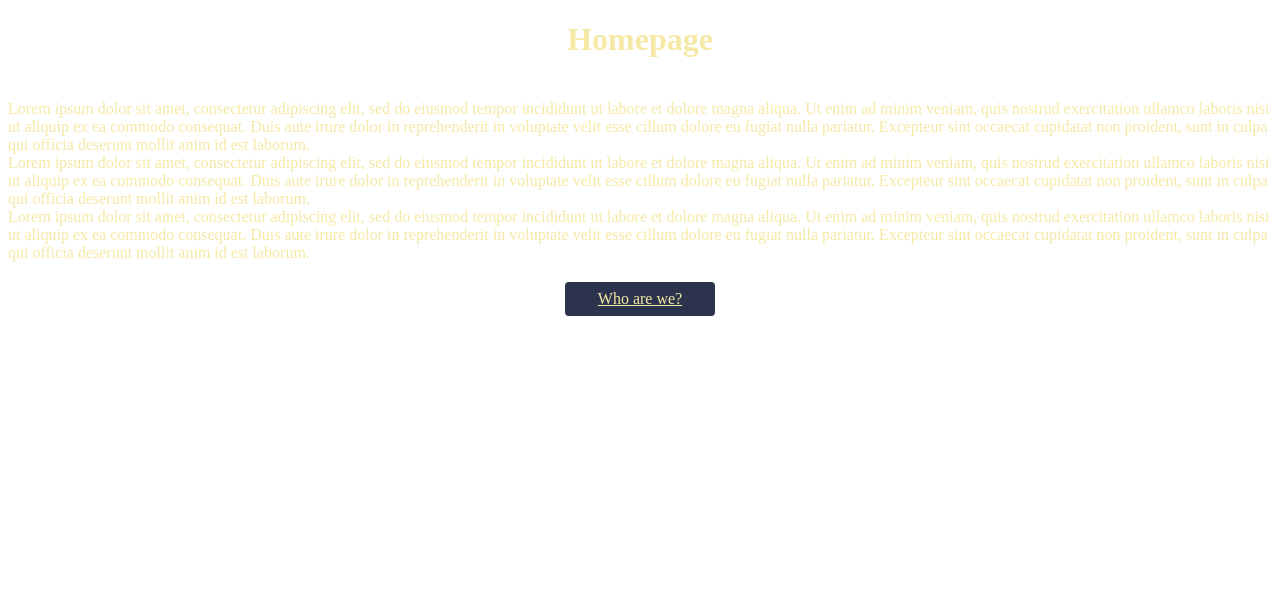
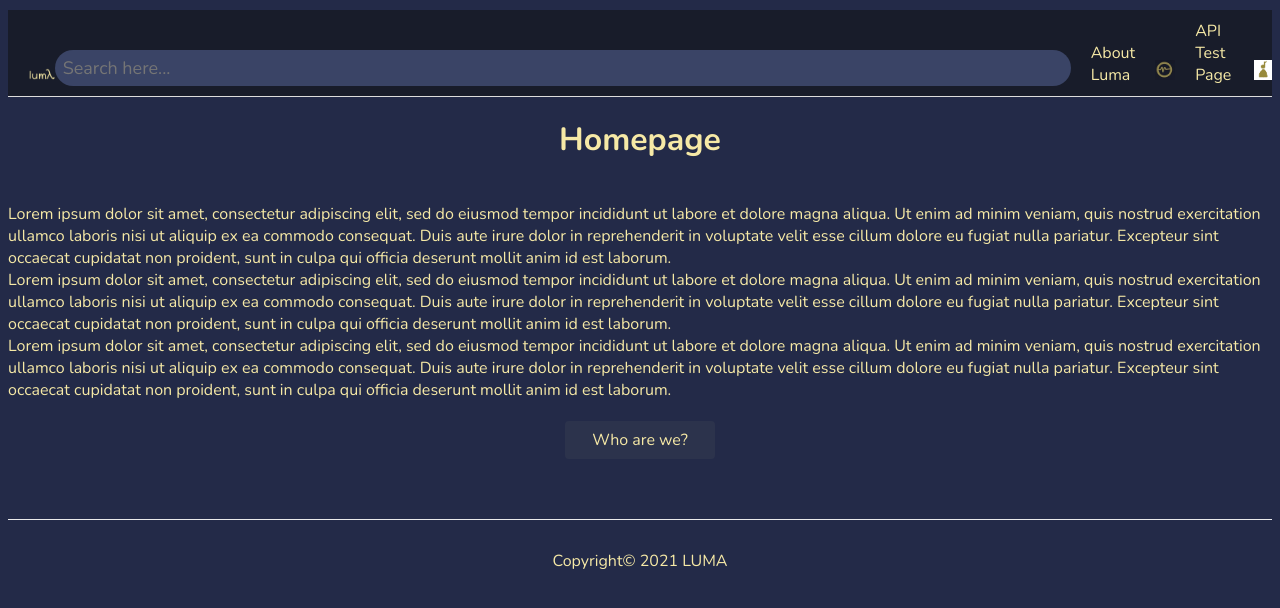
Before and after one commit to thejamielin/Luma, a Next.js app in the folder src/frontend/: page /home in a window 1280 px wide. Shown: the top 608 px of the page. Built offline with nearby package versions, Linux system fonts and the light colour scheme.

Commit message:
added _app.js, hopefully fixes some formatting issues

```diff
--- /dev/null
+++ b/src/frontend/pages/_app.js
@@ -0,0 +1,12 @@
+import Layout from '../components/layout'
+import '../styles/globals.css'
+
+function MyApp({ Component, pageProps }) {
+  return (
+    <Layout>
+      <Component {...pageProps} />
+    </Layout>
+  )
+}
+
+export default MyApp
--- a/src/frontend/pages/index.js
+++ b/src/frontend/pages/index.js
@@ -10,7 +10,7 @@ export default function Home() {
 
       <main>
         <h1 className="title">
-          Welcome to <a href="https://nextjs.org">Next.js!</a>
+          Welcome to <a href="/home">Luma!</a>
         </h1>
 
         <p className="description">
```
